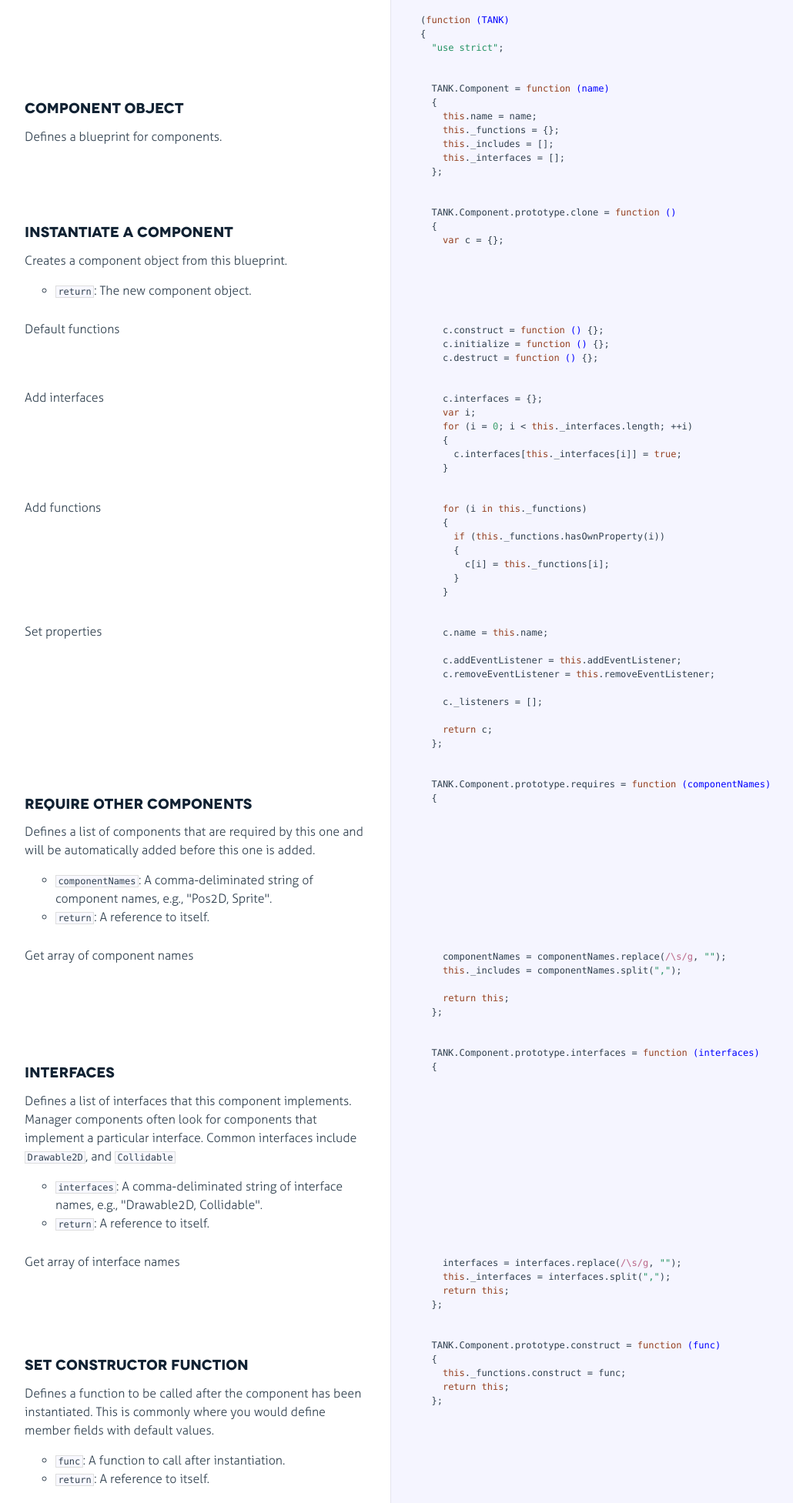
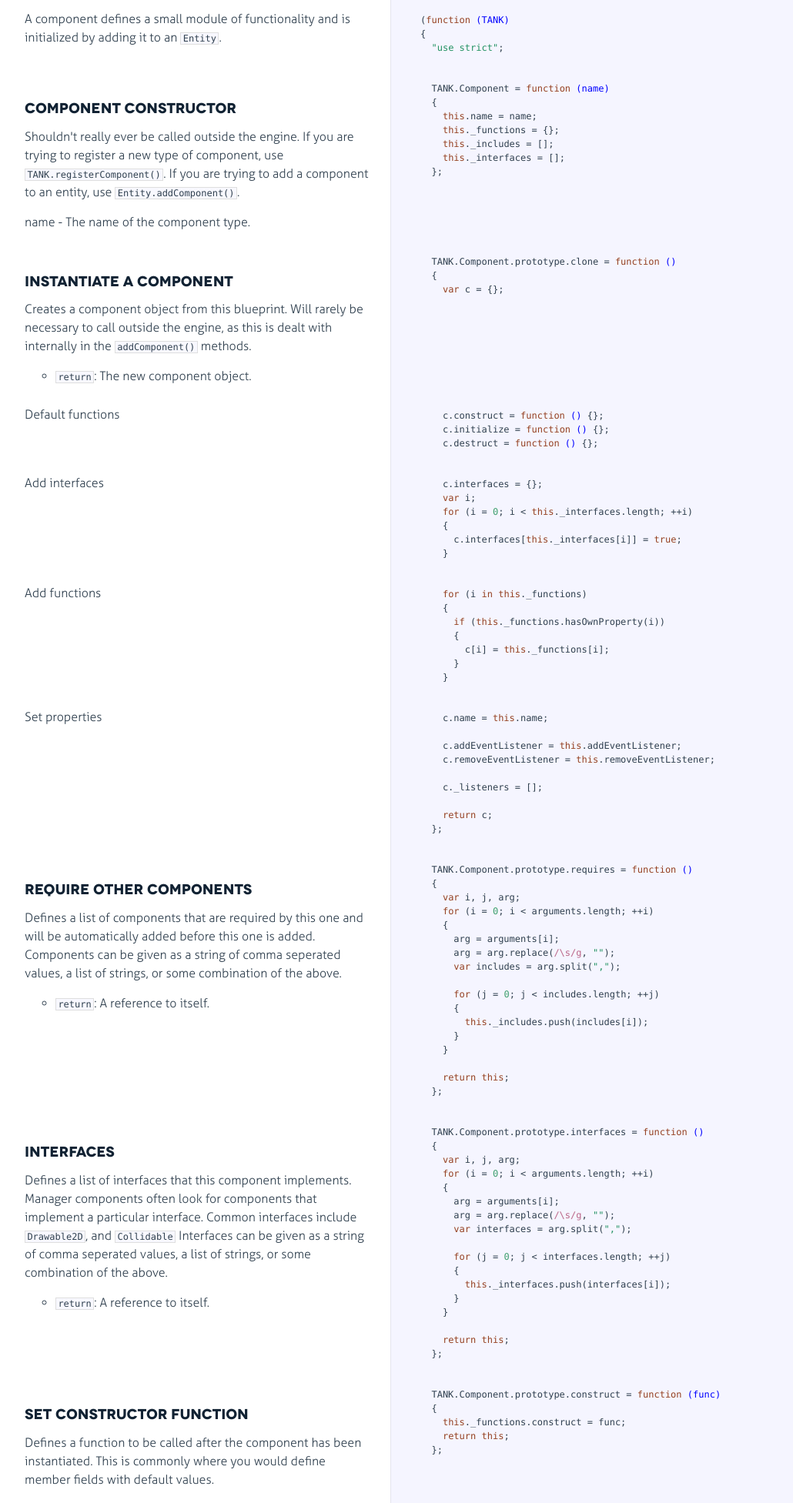
Before and after one commit to phosphoer/tankjs, a plain HTML site: page docs/Component.html in a window 1280 px wide. Shown: the part 95-2048 px from the top of the page at 77% size, without its empty margins (18-1048 px from the left). Drawn offline with Linux system fonts and the light colour scheme.

Commit message:
Generate component docs

```diff
--- a/docs/Component.html
+++ b/docs/Component.html
@@ -73,6 +73,8 @@
               <div class="pilwrap ">
                 <a class="pilcrow" href="#section-1">&#182;</a>
               </div>
+              <p>A component defines a small module of functionality and is
+initialized by adding it to an <code>Entity</code>.</p>
 
             </div>
 
@@ -89,8 +91,12 @@
               <div class="pilwrap for-h3">
                 <a class="pilcrow" href="#section-2">&#182;</a>
               </div>
-              <h3>Component object</h3>
-<p>Defines a blueprint for components.</p>
+              <h3>Component constructor</h3>
+<p>Shouldn&#39;t really ever be called outside the engine.
+If you are trying to register a new type of component,
+use <code>TANK.registerComponent()</code>. If you are trying to add
+a component to an entity, use <code>Entity.addComponent()</code>.</p>
+<p>name - The name of the component type.</p>
 
             </div>
 
@@ -112,7 +118,9 @@
                 <a class="pilcrow" href="#section-3">&#182;</a>
               </div>
               <h3>Instantiate a component</h3>
-<p>Creates a component object from this blueprint.</p>
+<p>Creates a component object from this blueprint.
+Will rarely be necessary to call outside the engine, as
+this is dealt with internally in the <code>addComponent()</code> methods.</p>
 <ul>
 <li><code>return</code>: The new component object.</li>
 </ul>
@@ -215,16 +223,32 @@
               </div>
               <h3>Require other components</h3>
 <p>Defines a list of components that are required by this one
-and will be automatically added before this one is added.</p>
+and will be automatically added before this one is added.
+Components can be given as a string of comma seperated values,
+a list of strings, or some combination of the above.</p>
 <ul>
-<li><code>componentNames</code>: A comma-deliminated string of component names, e.g., &quot;Pos2D, Sprite&quot;.</li>
 <li><code>return</code>: A reference to itself.</li>
 </ul>
 
             </div>
 
-            <div class="content"><div class='highlight'><pre>  TANK.Component.prototype.requires = <span class="function"><span class="keyword">function</span> <span class="params">(componentNames)</span>
-  {</span></pre></div></div>
+            <div class="content"><div class='highlight'><pre>  TANK.Component.prototype.requires = <span class="function"><span class="keyword">function</span> <span class="params">()</span>
+  {</span>
+    <span class="keyword">var</span> i, j, arg;
+    <span class="keyword">for</span> (i = <span class="number">0</span>; i &lt; arguments.length; ++i)
+    {
+      arg = arguments[i];
+      arg = arg.replace(<span class="regexp">/\s/g</span>, <span class="string">""</span>);
+      <span class="keyword">var</span> includes = arg.split(<span class="string">","</span>);
+
+      <span class="keyword">for</span> (j = <span class="number">0</span>; j &lt; includes.length; ++j)
+      {
+        <span class="keyword">this</span>._includes.push(includes[i]);
+      }
+    }
+
+    <span class="keyword">return</span> <span class="keyword">this</span>;
+  };</pre></div></div>
 
         </li>
 
@@ -232,15 +256,35 @@ and will be automatically added before this one is added.</p>
         <li id="section-9">
             <div class="annotation">
 
-              <div class="pilwrap ">
+              <div class="pilwrap for-h3">
                 <a class="pilcrow" href="#section-9">&#182;</a>
               </div>
-              <p>Get array of component names</p>
+              <h3>Interfaces</h3>
+<p>Defines a list of interfaces that this component implements.
+Manager components often look for components that implement a particular interface.
+Common interfaces include <code>Drawable2D</code>, and <code>Collidable</code>
+Interfaces can be given as a string of comma seperated values,
+a list of strings, or some combination of the above.</p>
+<ul>
+<li><code>return</code>: A reference to itself.</li>
+</ul>
 
             </div>
 
-            <div class="content"><div class='highlight'><pre>    componentNames = componentNames.replace(<span class="regexp">/\s/g</span>, <span class="string">""</span>);
-    <span class="keyword">this</span>._includes = componentNames.split(<span class="string">","</span>);
+            <div class="content"><div class='highlight'><pre>  TANK.Component.prototype.interfaces = <span class="function"><span class="keyword">function</span> <span class="params">()</span>
+  {</span>
+    <span class="keyword">var</span> i, j, arg;
+    <span class="keyword">for</span> (i = <span class="number">0</span>; i &lt; arguments.length; ++i)
+    {
+      arg = arguments[i];
+      arg = arg.replace(<span class="regexp">/\s/g</span>, <span class="string">""</span>);
+      <span class="keyword">var</span> interfaces = arg.split(<span class="string">","</span>);
+
+      <span class="keyword">for</span> (j = <span class="number">0</span>; j &lt; interfaces.length; ++j)
+      {
+        <span class="keyword">this</span>._interfaces.push(interfaces[i]);
+      }
+    }
 
     <span class="keyword">return</span> <span class="keyword">this</span>;
   };</pre></div></div>
@@ -253,47 +297,6 @@ and will be automatically added before this one is added.</p>
 
               <div class="pilwrap for-h3">
                 <a class="pilcrow" href="#section-10">&#182;</a>
-              </div>
-              <h3>Interfaces</h3>
-<p>Defines a list of interfaces that this component implements.
-Manager components often look for components that implement a particular interface.
-Common interfaces include <code>Drawable2D</code>, and <code>Collidable</code></p>
-<ul>
-<li><code>interfaces</code>: A comma-deliminated string of interface names, e.g., &quot;Drawable2D, Collidable&quot;.</li>
-<li><code>return</code>: A reference to itself.</li>
-</ul>
-
-            </div>
-
-            <div class="content"><div class='highlight'><pre>  TANK.Component.prototype.interfaces = <span class="function"><span class="keyword">function</span> <span class="params">(interfaces)</span>
-  {</span></pre></div></div>
-
-        </li>
-
-
-        <li id="section-11">
-            <div class="annotation">
-
-              <div class="pilwrap ">
-                <a class="pilcrow" href="#section-11">&#182;</a>
-              </div>
-              <p>Get array of interface names</p>
-
-            </div>
-
-            <div class="content"><div class='highlight'><pre>    interfaces = interfaces.replace(<span class="regexp">/\s/g</span>, <span class="string">""</span>);
-    <span class="keyword">this</span>._interfaces = interfaces.split(<span class="string">","</span>);
-    <span class="keyword">return</span> <span class="keyword">this</span>;
-  };</pre></div></div>
-
-        </li>
-
-
-        <li id="section-12">
-            <div class="annotation">
-
-              <div class="pilwrap for-h3">
-                <a class="pilcrow" href="#section-12">&#182;</a>
               </div>
               <h3>Set constructor function</h3>
 <p>Defines a function to be called after the component has been instantiated.
@@ -314,11 +317,11 @@ This is commonly where you would define member fields with default values.</p>
         </li>
 
 
-        <li id="section-13">
+        <li id="section-11">
             <div class="annotation">
 
               <div class="pilwrap for-h3">
-                <a class="pilcrow" href="#section-13">&#182;</a>
+                <a class="pilcrow" href="#section-11">&#182;</a>
               </div>
               <h3>Set init function</h3>
 <p>Defines a function to be called after the component has been constructed and added to an entity.</p>
@@ -338,11 +341,11 @@ This is commonly where you would define member fields with default values.</p>
         </li>
 
 
-        <li id="section-14">
+        <li id="section-12">
             <div class="annotation">
 
               <div class="pilwrap for-h3">
-                <a class="pilcrow" href="#section-14">&#182;</a>
+                <a class="pilcrow" href="#section-12">&#182;</a>
               </div>
               <h3>Set uninit function</h3>
 <p>Defines a function to be called after the component has been removed from an entity.</p>
@@ -362,11 +365,11 @@ This is commonly where you would define member fields with default values.</p>
         </li>
 
 
-        <li id="section-15">
+        <li id="section-13">
             <div class="annotation">
 
               <div class="pilwrap for-h3">
-                <a class="pilcrow" href="#section-15">&#182;</a>
+                <a class="pilcrow" href="#section-13">&#182;</a>
               </div>
               <h3>Set a custom function</h3>
 <p>Defines a custom-named function to be added to the component.</p>
@@ -381,9 +384,29 @@ This is commonly where you would define member fields with default values.</p>
   {</span>
     <span class="keyword">this</span>._functions[name] = func;
     <span class="keyword">return</span> <span class="keyword">this</span>;
-  };
+  };</pre></div></div>
 
-  TANK.Component.prototype.addEventListener = <span class="function"><span class="keyword">function</span> <span class="params">(event, callback)</span>
+        </li>
+
+
+        <li id="section-14">
+            <div class="annotation">
+
+              <div class="pilwrap for-h3">
+                <a class="pilcrow" href="#section-14">&#182;</a>
+              </div>
+              <h3>Listen for an event</h3>
+<p>Registers a callback as a listener for a given event.
+The event will be removed automatically when the component is
+destructed.</p>
+<ul>
+<li><code>event</code>: The name of the event.</li>
+<li><code>callback</code>: A function to call when the event is triggered.</li>
+</ul>
+
+            </div>
+
+            <div class="content"><div class='highlight'><pre>  TANK.Component.prototype.addEventListener = <span class="function"><span class="keyword">function</span> <span class="params">(event, callback)</span>
   {</span>
     <span class="keyword">var</span> listeners = TANK._events[event];
     <span class="keyword">if</span> (!listeners)
@@ -404,9 +427,29 @@ This is commonly where you would define member fields with default values.</p>
       self: <span class="keyword">this</span>,
       func: callback
     });
-  };
+  };</pre></div></div>
 
-  TANK.Component.prototype.removeEventListener = <span class="function"><span class="keyword">function</span> <span class="params">(event, callback)</span>
+        </li>
+
+
+        <li id="section-15">
+            <div class="annotation">
+
+              <div class="pilwrap for-h3">
+                <a class="pilcrow" href="#section-15">&#182;</a>
+              </div>
+              <h3>Stop listening for an event</h3>
+<p>Unregisters a callback as a listener for a given event.
+The event will be removed automatically when the component is
+destructed.</p>
+<ul>
+<li><code>event</code>: The name of the event.</li>
+<li><code>callback</code>: The function that was previously registered.</li>
+</ul>
+
+            </div>
+
+            <div class="content"><div class='highlight'><pre>  TANK.Component.prototype.removeEventListener = <span class="function"><span class="keyword">function</span> <span class="params">(event, callback)</span>
   {</span>
     <span class="keyword">var</span> listeners = TANK._events[event],
       i;
```
